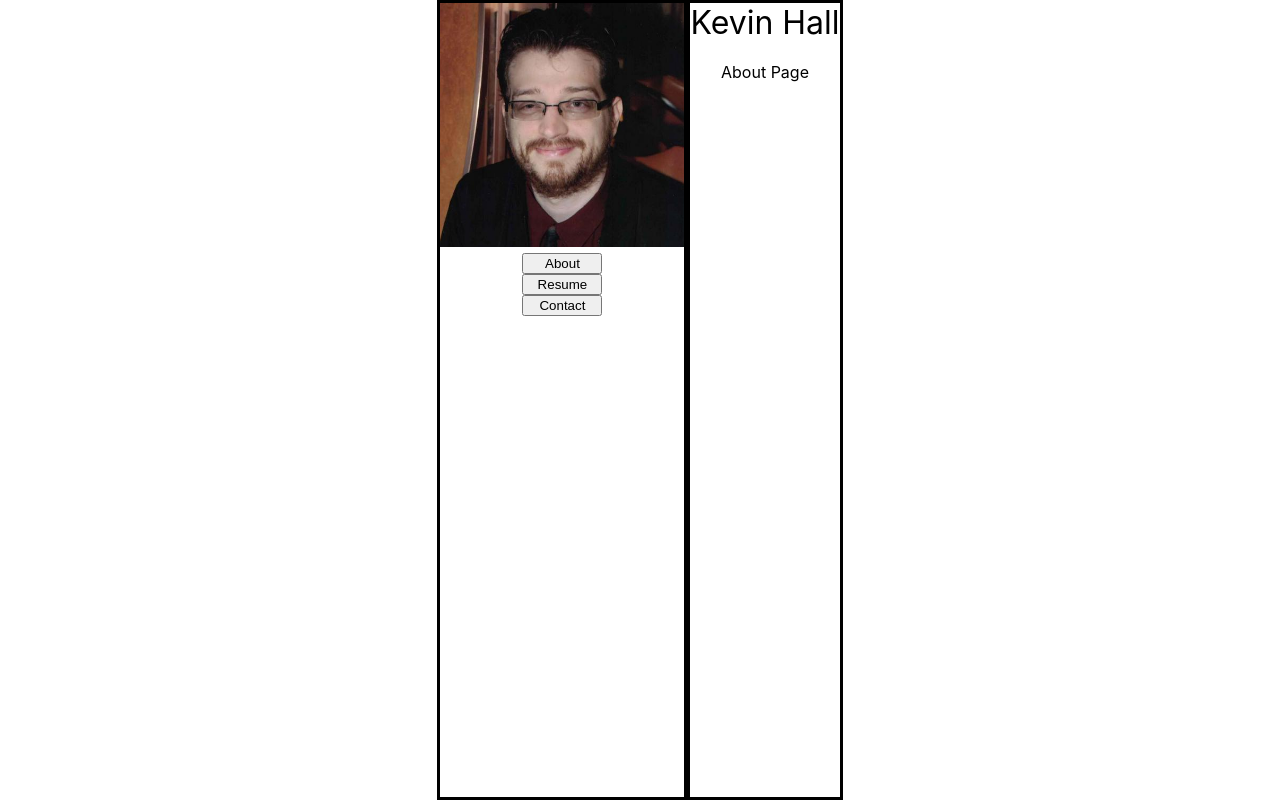
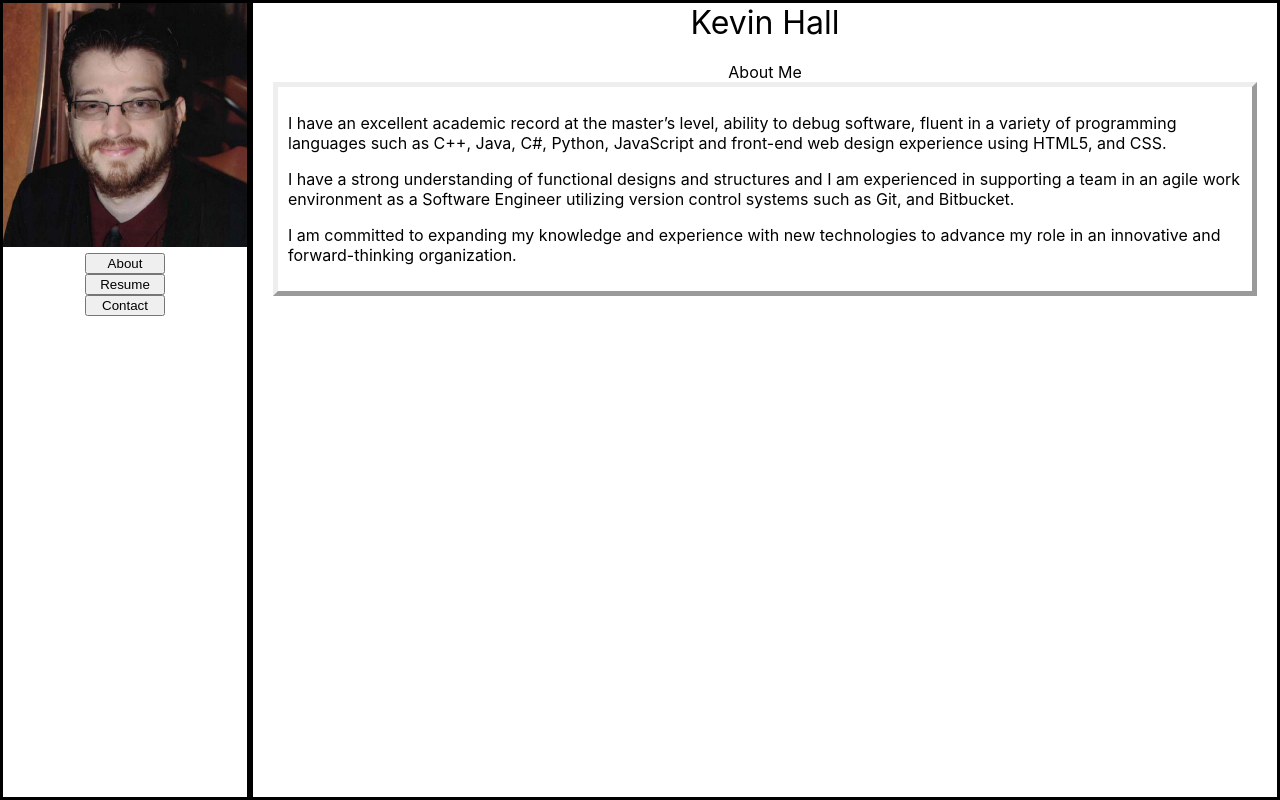
Before and after one commit to OmegaKev/OmegaKev.github.io, a React (Create React App) app in the folder index/: page / in a window 1280 px wide. Both pictures are taken after a click on the button "About". Built offline with nearby package versions, Linux system fonts and the light colour scheme.

Commit message:
Added some text to about me

```diff
--- a/index/src/web_pages/About.js
+++ b/index/src/web_pages/About.js
@@ -2,7 +2,12 @@ const Page_About = () =>
 {
     return (
         <div>
-            <span>About Page</span>
+            <span>About Me</span>
+            <span className="text-border">
+                <p>I have an excellent academic record at the master’s level, ability to debug software, fluent in a variety of programming languages such as C++, Java, C#, Python, JavaScript and front-end web design experience using HTML5, and CSS.</p>
+                <p>I have a strong understanding of functional designs and structures and I am experienced in supporting a team in an agile work environment as a Software Engineer utilizing version control systems such as Git, and Bitbucket.</p>
+                <p>I am committed to expanding my knowledge and experience with new technologies to advance my role in an innovative and forward-thinking organization.</p>
+            </span>
         </div>
       );
 }
```
